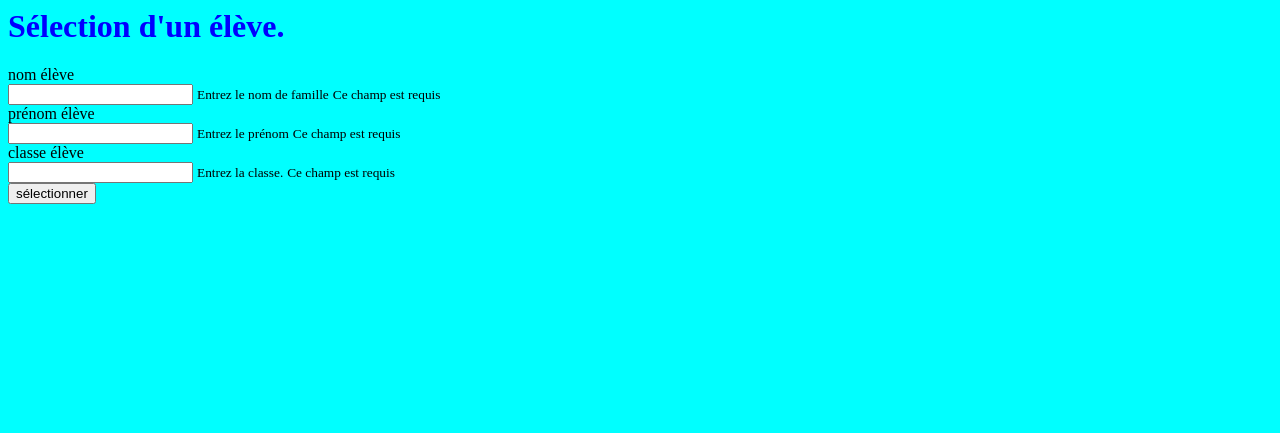
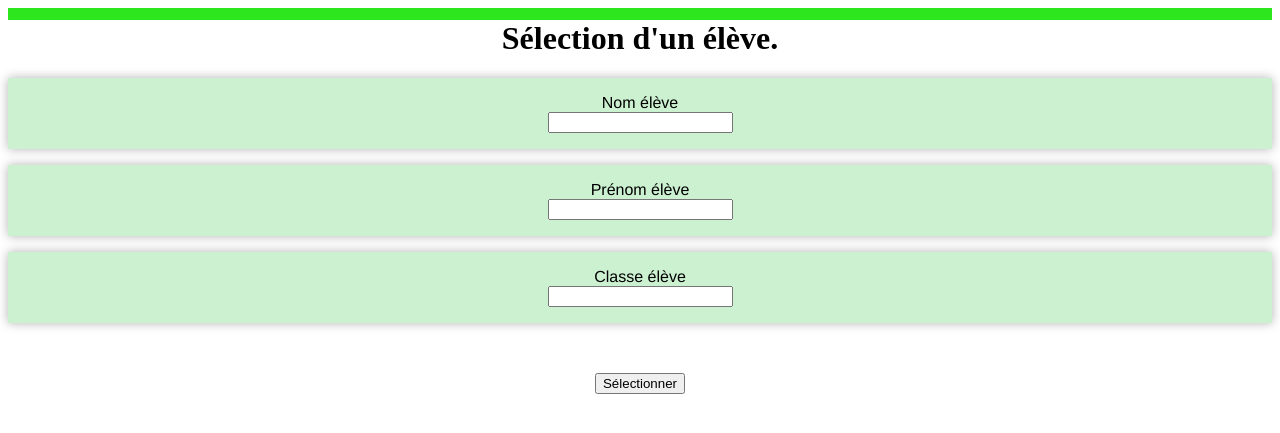
Before and after one commit to ml4nC3/DUESNSI_B4_dusin, a FastAPI app: page /prof in a window 1280 px wide. Shown: the top 433 px of the page. Run offline with FastAPI, Linux system fonts and the light colour scheme.

Commit message:
Update selection.html
ajout nouveau style pour Nicolas !

```diff
--- a/templates/selection.html
+++ b/templates/selection.html
@@ -1,34 +1,32 @@
 <html>
 <head>
     <title>DUSIN</title>
-    <link href="{{ url_for('static', path='/style.css') }}" rel="stylesheet"></head>
+    <link href="{{ url_for('static', path='/styles.css') }}" rel="stylesheet"></head>
 <body>
     <h1>Sélection d'un élève.</h1>
     <form action= '/prof/correction' method="get">
 
       <div class="form-group">
-        <label for="nom">nom élève</label><br>
-        <input type="text" class="form-control" id="nom" name="nom" aria-describedby="nom_aide">
-        <small class= "help" id="nom_aide">Entrez le nom de famille</small>
-        <small class="error">Ce champ est requis</small>
+        <label for="nom">Nom élève</label><br>
+        <input type="text" required class="form-control" title="Entrez le nom de famille" id="nom" name="nom" aria-describedby="nom_aide">
+
         </div>
 
       <div class="form-group">
-        <label for="prenom">prénom élève</label><br>
-        <input type="text" class="form-control" id="prenom" name="prenom" aria-describedby="prenom_aide">
-        <small class= "help" id="prenom_aide">Entrez le prénom</small>
-        <small class="error">Ce champ est requis</small>
+        <label for="prenom">Prénom élève</label><br>
+        <input type="text" required class="form-control" title="Entrez le prénom" id="prenom" name="prenom" aria-describedby="prenom_aide">
+
       </div>
 
       <div class="form-group">
-        <label for="classe">classe élève</label><br>
-        <input type="text" class="form-control" id="classe" name="classe" aria-describedby="classe_aide">
-        <small class= "help" id="nom_aide">Entrez la classe.</small>
-        <small class="error">Ce champ est requis</small>
+        <label for="classe">Classe élève</label><br>
+        <input type="text" required class="form-control" title="Entrez la classe" id="classe" name="classe" aria-describedby="classe_aide">
+
+
         </div>
-
+        <p>&nbsp;</p>
       <div class="button">
-        <button type="submit">sélectionner</button>
+        <button type="submit">Sélectionner</button>
     </div>
     </form>
 
```
